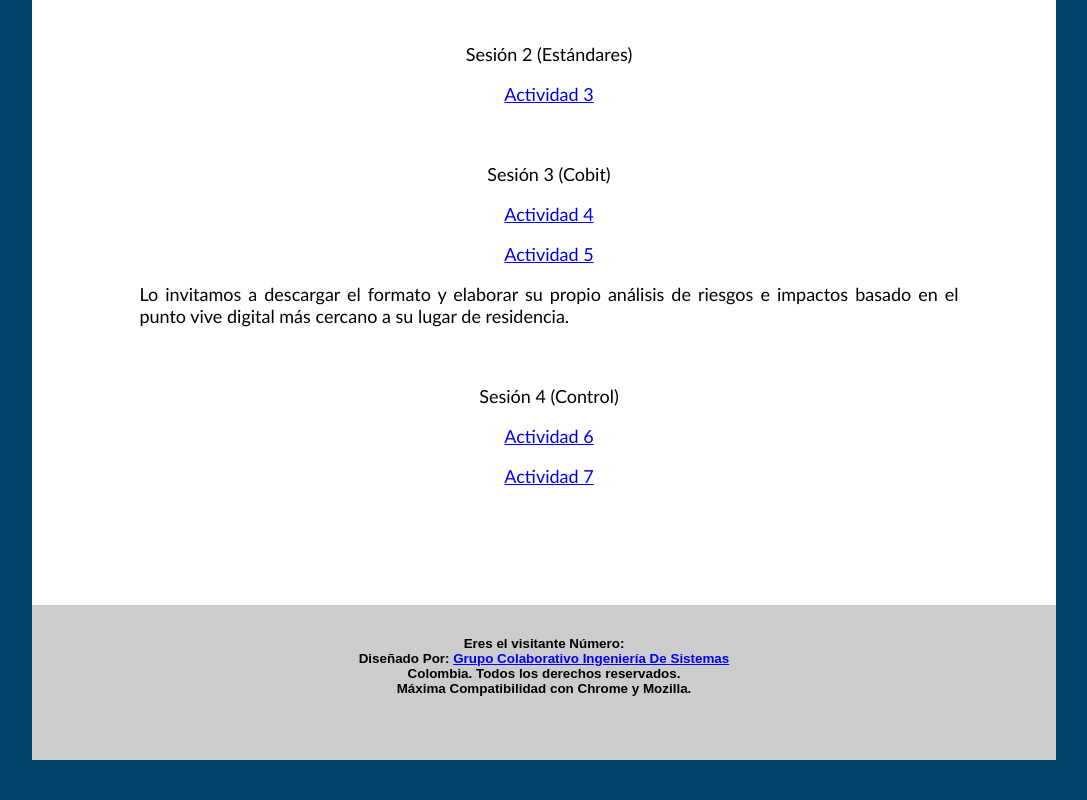
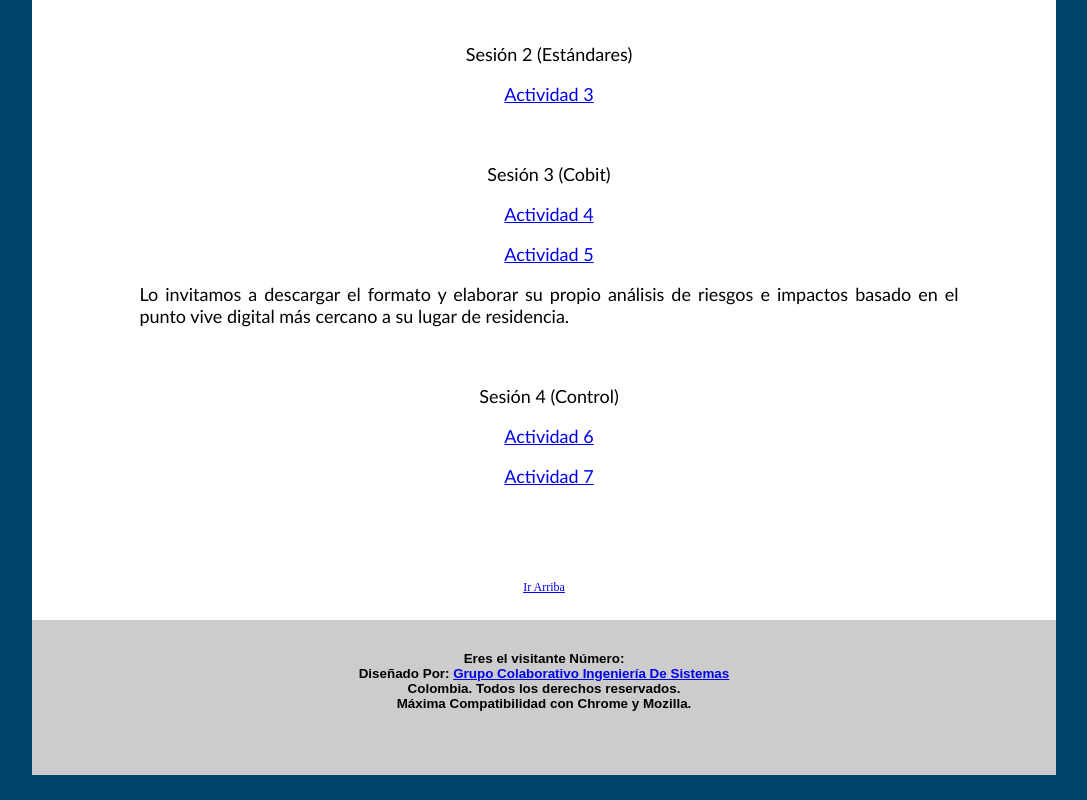
Before and after one commit to luisgv01/Ovi, a plain HTML site: page activseguinf.html in a window 1280 px wide. Shown: the part 549-1349 px from the top of the page, without its empty margins (96-1183 px from the left). Drawn offline with Linux system fonts and the light colour scheme; a script that the page names is missing.

Commit message:
Ir arriba
Se agrega enlace para regresar al inicio de cada página

```diff
--- a/activseguinf.html
+++ b/activseguinf.html
@@ -32,6 +32,7 @@
             </nav>
 
         <section id="presentacion">
+            <a name="arriba"></a>
             <article>
 
             <h3 align="center">Cordial saludo, encuentre aquí todas las actividades académicas propuestas para el curso y cada sesión.</h3>
@@ -63,6 +64,7 @@
             <p>&nbsp;</p>
 
         </article>
+        <a href="#arriba">Ir Arriba</a>
         </section>
         <section id="presentacion2"><p>&nbsp;</p></section>
     <aside>
```
Also changed, not shown: autorescursoseguinf.html (+2 -0 lines), cobiseguinf.html (+2 -0 lines), conceseguinf.html (+2 -0 lines), controlseguinf.html (+2 -0 lines), estandseguinf.html (+2 -0 lines), index.html (+2 -2 lines).
